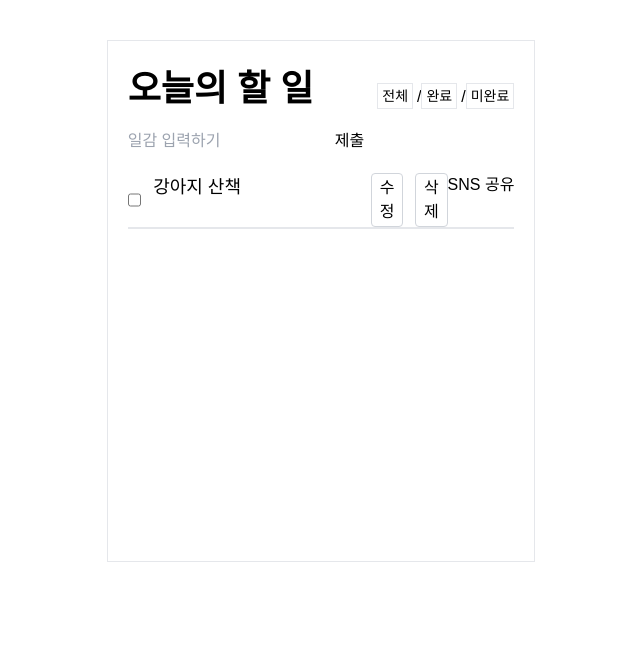
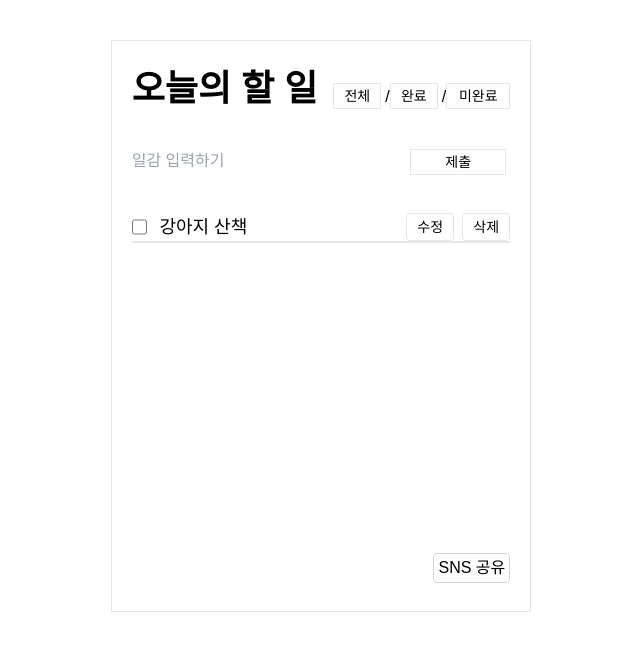
Before and after one commit to todsyIs/todayTodo, a React (Create React App) app: page /todo in a window 1280 px wide. Shown: the top 650 px of the page, without its empty margins (319-959 px from the left). Built offline with nearby package versions, Linux system fonts and the light colour scheme.

Commit message:
Feat: Detail 페이지 tailwindcss로 css 설정함

```diff
--- a/src/components/TodoFilter/TodoFilter.js
+++ b/src/components/TodoFilter/TodoFilter.js
@@ -3,9 +3,9 @@ import React from "react";
 const TodoFilter = () => {
   return (
     <div className="flex flex-row items-end flex-1">
-      <button className="text-sm mr-1 bg-transparent py-0.5 px-1 border border-gray-200">전체</button>/
-      <button className="text-sm mr-1 bg-transparent py-0.5 px-1 border border-gray-200">완료</button>/
-      <button className="text-sm bg-transparent py-0.5 px-1 border border=gray-200">미완료</button>
+      <button className="w-12 text-sm mr-1 bg-transparent py-0.5 px-1 border border-gray-200">전체</button>/
+      <button className="w-12 text-sm mr-1 bg-transparent py-0.5 px-1 border border-gray-200">완료</button>/
+      <button className="w-16 text-sm bg-transparent py-0.5 px-1 border border=gray-200">미완료</button>
     </div>
   );
 };
--- a/src/components/TodoInput/TodoInput.js
+++ b/src/components/TodoInput/TodoInput.js
@@ -2,14 +2,14 @@ import React from "react";
 
 const TodoInput = () => {
   return (
-    <div className="input">
+    <div className="my-10">
       <input
         className='input__text'
         type='text'
         placeholder='일감 입력하기'
       />
       <input
-        className='input__submit'
+        className='float-right w-24 text-sm mr-1 bg-transparent py-0.5 px-1 border border-gray-200'
         type='submit'
         value='제출'
       />
--- a/src/components/TodoItem/TodoItem.js
+++ b/src/components/TodoItem/TodoItem.js
@@ -1,5 +1,5 @@
 import React from "react";
-import TodoShare from '../../components/TodoShare/TodoShare';
+
 
 const TodoItem = () => {
   return (
@@ -12,14 +12,13 @@ const TodoItem = () => {
       <div className="flex flex-row flex-initial float-right">
         <button
           type='button'
-          className="mr-3 bg-transparent py-0.5 px-1 border border-gray-300 rounded"
+          className="text-sm w-12 mr-1/12 bg-transparent py-0.5 px-1 border border-gray-200 rounded mr-2"
         >수정</button>
         <button
           type='button'
-          className="bg-transparent py-0.5 px-1 border border-gray-300 rounded"
+          className="text-sm w-12 bg-transparent py-0.5 px-1 border border-gray-200 rounded"
         >삭제</button>
       </div>
-      <TodoShare />
     </div>
   );
 };
--- a/src/components/TodoItemList/TodoItemList.js
+++ b/src/components/TodoItemList/TodoItemList.js
@@ -8,6 +8,7 @@ const TodoItemList = () => {
     <div className="h-96 my-5">
       <TodoInput />
       <TodoItem />
+
     </div>
   </form>
   );
--- a/src/components/TodoShare/TodoShare.js
+++ b/src/components/TodoShare/TodoShare.js
@@ -2,9 +2,9 @@ import React from "react";
 
 const TodoShare = () => {
   return (
-    <div className="share">
+    <div className="">
       <input
-        className="shareBtn"
+        className="float-right w-12 w-auto bg-transparent py-0.5 px-1 border border-gray-300 rounded"
         type="submit"
         value="SNS 공유"
         />
--- a/src/pages/Todo/Todo.js
+++ b/src/pages/Todo/Todo.js
@@ -1,6 +1,7 @@
 import React from "react";
 import TodoFilter from '../../components/TodoFilter/TodoFilter';
 import TodoItemList from '../../components/TodoItemList/TodoItemList';
+import TodoShare from '../../components/TodoShare/TodoShare';
 
 
 const Todo = () => {
@@ -9,11 +10,12 @@ const Todo = () => {
       <div className="flex justify-center py-10">
         <div className="flex flex-col border py-7 px-5 max-w-md min-w-screens-x">
           <div className="flex flex-col">
-            <div className="flex flex-row space-x-16 flex-1">
-            <h1 className="text-4xl font-bold flex-2">오늘의 할 일</h1>
+            <div className="flex flex-row space-x-4 ">
+            <h1 className="text-4xl font-bold flex-1/2">오늘의 할 일</h1>
             <TodoFilter />
           </div>
           <TodoItemList />
+          <TodoShare />
         </div>
       </div>
     </div>
```
Also changed, not shown: 1 other file (tests, documents, lock files or other folders).
